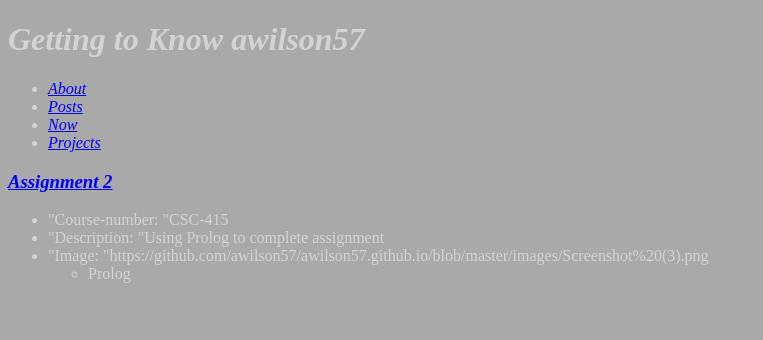
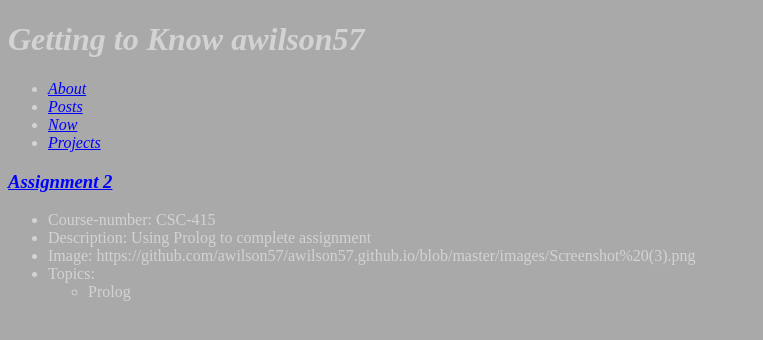
Before and after one commit to awilson57/awilson57.github.io, a Jekyll site: the page built from project.html, in a window 1280 px wide. Shown: the top 340 px of the page, without its empty margins (0-763 px from the left). Built offline with Jekyll 4.4.1, drawn with Linux system fonts in a browser that asks for light colours.

Commit message:
Update project.html

```diff
--- a/project.html
+++ b/project.html
@@ -6,14 +6,16 @@ layout: main
 {% for project in site.projects %}
   <h3><a href="{{site.baseurl}}{{project.url}}">{{project.title}}</a></h3>
   <ul>
-    <li>"Course-number: "{{ project.course-number }}</li>
-    <li>"Description: "{{ project.description }}</li>
-    <li>"Image: "{{ project.image }}</li>
-    {% for topics in project.url %}
-      <ul>
-        <li>{{ project.topics }}</li>
-      </ul>
-    {% endfor %}
+    <li>Course-number: {{ project.course-number }}</li>
+    <li>Description: {{ project.description }}</li>
+    <li>Image: {{ project.image }}</li>
+    <li>Topics:
+      {% for topics in project.url %}
+        <ul>
+          <li>{{ project.topics }}</li>
+        </ul>
+      {% endfor %}
+    </li>
   </ul>
 
 {% endfor %}
```
